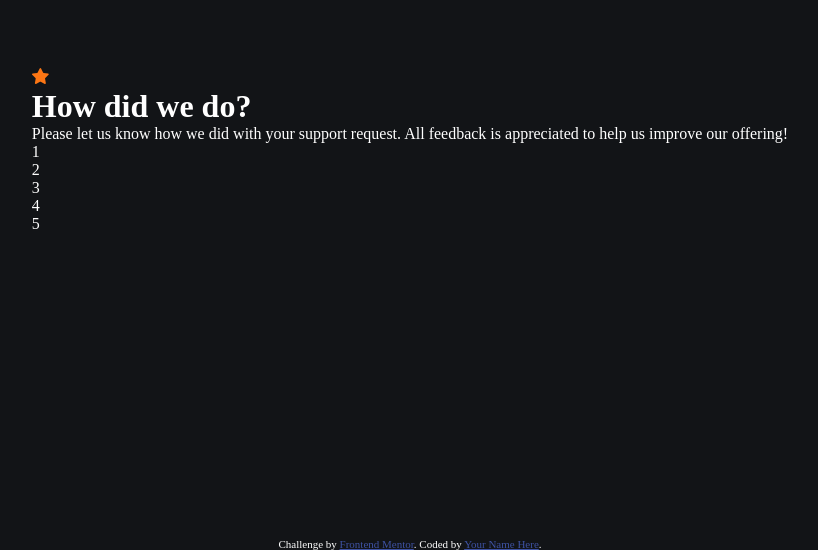
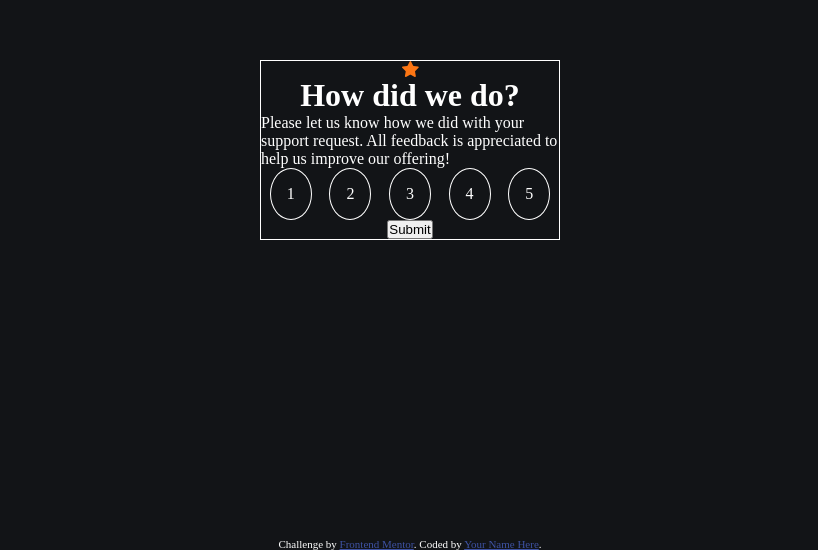
Before and after one commit to shoneriki/interactive-rating-component, a plain HTML site: page index.html in a window 1280 px wide. Shown: the part 250-800 px from the top of the page, without its empty margins (230-1048 px from the left). Drawn offline with Linux system fonts and the light colour scheme.

Commit message:
container framework

```diff
--- a/index.html
+++ b/index.html
@@ -26,6 +26,9 @@
       <div class="4" id="4">4</div>
       <div class="5" id="5">5</div>
     </div>
+    <div id="submit container">
+      <button id="submit">Submit</button>
+    </div>
     <!-- Rating state end -->
 
     <!-- Thank you state start -->
--- a/styles.css
+++ b/styles.css
@@ -21,6 +21,27 @@ body {
   color: var(--white);
 }
 
+.container {
+  border:1px solid white;
+  display: flex;
+  flex-direction: column;
+  justify-content: center;
+  align-items: center;
+  width: 300px;
+}
+
+.rating-container{
+  display: flex;
+  justify-content: space-around;
+  width: 100%;
+}
+
+.rating-container div {
+  border-radius: 100%;
+  padding: 16px;
+  border: 1px solid white;
+}
+
 
 
 .thankyou {
```
